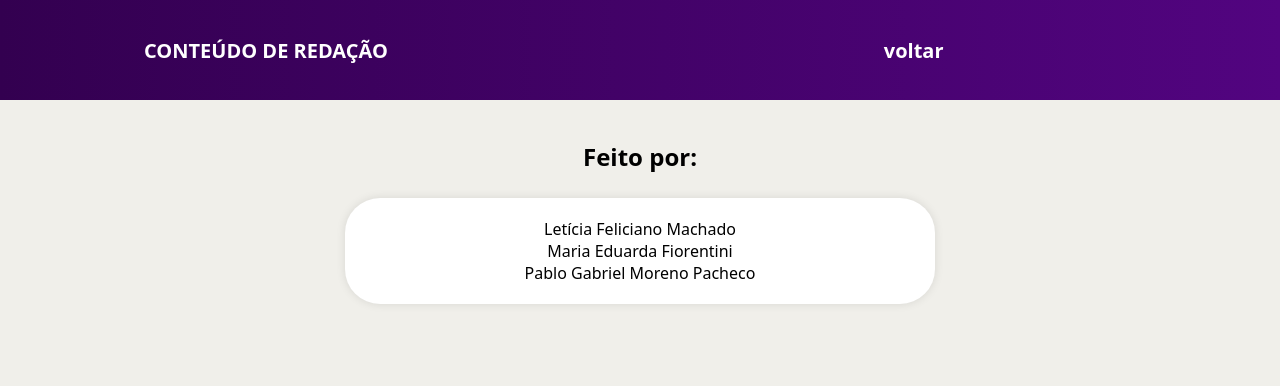
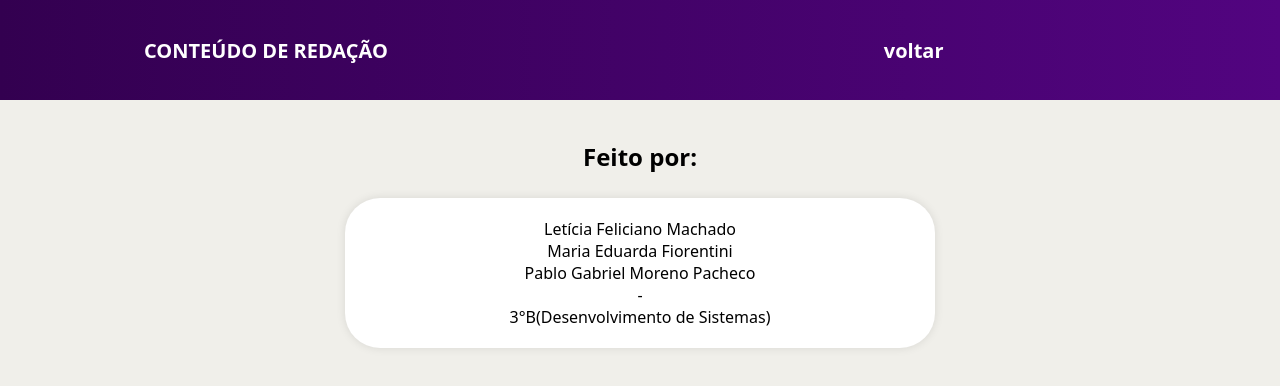
Before and after one commit to L33hxfm/conteudo-de-redacao, a plain HTML site: page nomes.html in a window 1280 px wide. Drawn offline with Linux system fonts and the light colour scheme.

Commit message:
Update nomes.html

```diff
--- a/nomes.html
+++ b/nomes.html
@@ -20,6 +20,8 @@
             <p>Letícia Feliciano Machado</p>
             <p>Maria Eduarda Fiorentini</p>
             <p>Pablo Gabriel Moreno Pacheco</p>
+            <p>-</p>
+            <p>3°B(Desenvolvimento de Sistemas)</p>
         </div>
     </main>
 </body>
```
